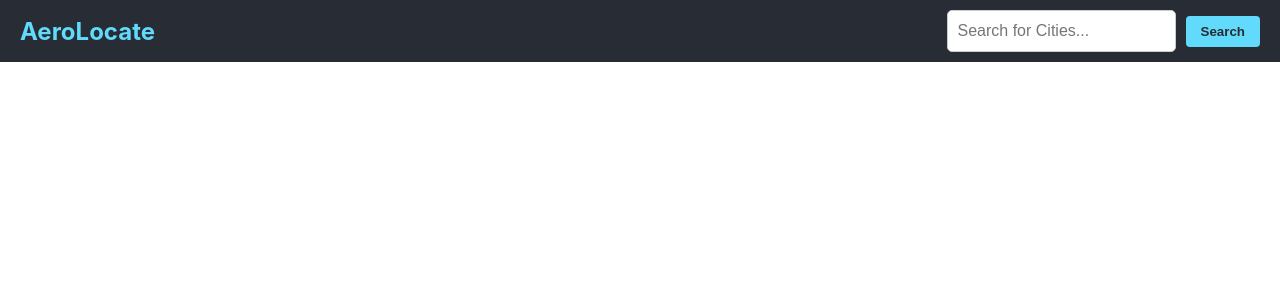
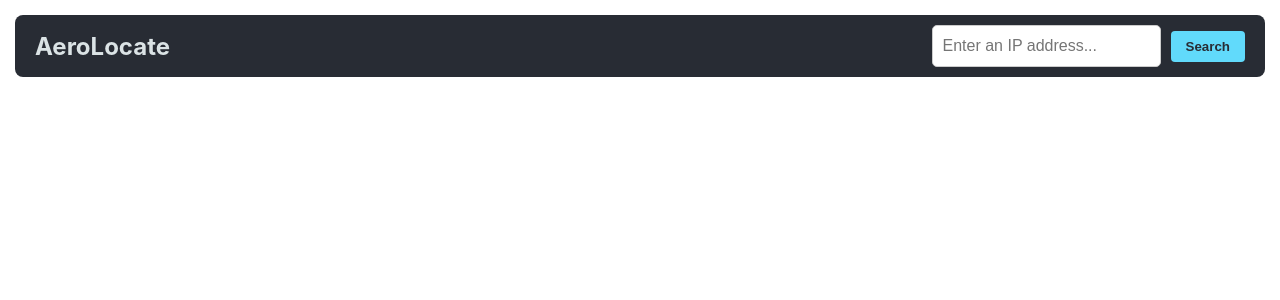
Before and after one commit to Hridibrata2/airplane-app, a React (Create React App) app: page / in a window 1280 px wide. Shown: the top 300 px of the page. Built offline with nearby package versions, Linux system fonts and the light colour scheme.

Commit message:
new changes and some rewrites

```diff
--- a/src/components/Header.css
+++ b/src/components/Header.css
@@ -1,4 +1,4 @@
-/* Base Styles (Your original CSS) */
+
 .App-header {
     background-color: #282c34;
     padding: 10px 20px;
@@ -6,16 +6,18 @@
     display: flex;
     justify-content: space-between;
     align-items: center;
-    flex-wrap: wrap; /* Allows items to wrap to the next line */
+    flex-wrap: wrap;
+    border-radius: 8px;
+    margin: 15px;
 }
 
 .title {
     font-size: 24px;
     font-weight: bold;
-    color: #61dafb;
+    color: #dbe3e5;
     padding: 0;
-    white-space: nowrap; /* Prevents title from wrapping unless explicitly allowed */
-    margin-right: 20px; /* Add some spacing for larger screens */
+    white-space: nowrap;
+    margin-right: 20px;
 }
 
 .search-bar-container {
@@ -41,7 +43,6 @@
 .search-input-field:focus {
     outline: none;
     box-shadow: 0 0 5px rgba(97, 218, 251, 0.5);
-    border-color: #61dafb;
 }
 
 .search-button {
--- a/src/components/Header.js
+++ b/src/components/Header.js
@@ -1,10 +1,47 @@
 import React, { useState } from 'react';
 import './Header.css';
 
+const Header = ({ handleSearch, loading }) => {
+  const [searchIP, setSearchIP] = useState('');
+  const [error, setError] = useState(null);
 
-const Header = ({ handleSearch, loading }) => {
+  const onSearch = async () => {
+    if (!searchIP.trim()) {
+      setError('Please enter an IP address');
+      return;
+    }
 
-  const [searchCity, setSearchCity] = useState('');
+    setError(null);
+
+    try {
+      const GEOLOCATION_API_URL = `http://ip-api.com/json/${searchIP.trim()}`;
+      const response = await fetch(GEOLOCATION_API_URL);
+
+      if (!response.ok) {
+        throw new Error('Network response was not ok');
+      }
+
+      const data = await response.json();
+
+      if (data.status === 'success') {
+        const ipData = {
+          ip: searchIP.trim(),
+          city: data.city,
+          region: data.regionName,
+          country: data.country,
+          lat: data.lat,
+          lon: data.lon,
+        };
+        console.log('IP Data Found:', ipData);
+      } else {
+        setError('Invalid IP address or no data found.');
+      }
+
+    } catch (error) {
+      console.error('Error fetching IP data:', error);
+      setError(`Failed to fetch IP data: ${error.message}`);
+    }
+  };
 
   return (
     <div className="App-header">
@@ -12,20 +49,21 @@ const Header = ({ handleSearch, loading }) => {
       <div className="subtitle">
         <div className="search-bar-container">
           <input
-            value={searchCity}
-            onChange={(e) => setSearchCity(e.target.value)}
+            value={searchIP}
+            onChange={(e) => setSearchIP(e.target.value)}
             type="text"
-            placeholder="Search for Cities..."
+            placeholder="Enter an IP address..."
             className="search-input-field"
-            onKeyPress={(e) => {
-              if (e.key === 'Enter') handleSearch();
+            onKeyDown={(e) => {
+              if (e.key === 'Enter') onSearch();
             }}
           />
-          <button onClick={handleSearch} disabled={loading} className='search-button'>
+          <button onClick={onSearch} disabled={loading} className="search-button">
             {loading ? 'Searching...' : 'Search'}
           </button>
         </div>
       </div>
+      {error && <div className="error-message">{error}</div>}
     </div>
   );
 };
```
Also changed, not shown: src/components/Location.css (deleted), src/components/Location.jsx (deleted).
